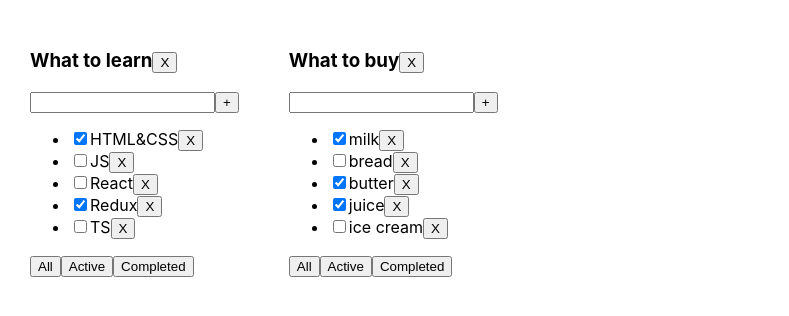
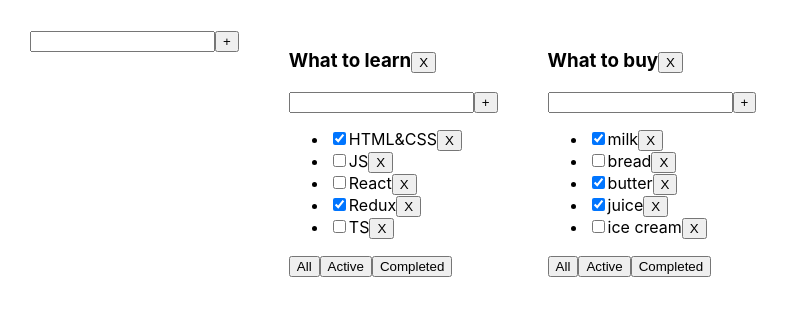
Before and after one commit to OchirovBair/todolist, a React (Create React App) app: page / in a window 1280 px wide. Shown: the top 316 px of the page, without its empty margins (0-789 px from the left). Built offline with nearby package versions, Linux system fonts and the light colour scheme.

Commit message:
feat: sprint-2 week-2

```diff
--- a/src/App.tsx
+++ b/src/App.tsx
@@ -2,6 +2,7 @@ import React, {useState} from 'react';
 import './App.css';
 import {Todolist} from "./todolist/Todolist";
 import {v1} from "uuid";
+import {AddItemForm} from "./components/AddItemForm";
 
 export type TaskType = {
     id: string
@@ -76,8 +77,16 @@ function App() {
         setTasks({...tasks})
     }
 
+    const addTodolist = (title: string) => {
+        const newTodolistId = v1()
+        const newTodolist:TodolistType = {id:newTodolistId, title, filter: 'all'}
+        setTodolists([newTodolist, ...todolists])
+        setTasks({...tasks, [newTodolistId]:[]})
+    }
+
     return (
         <div className="App">
+            <AddItemForm addItem={addTodolist}/>
             {todolists.map(td => {
                 let tasksForTodolist = tasks[td.id]
 
--- /dev/null
+++ b/src/components/AddItemForm.tsx
@@ -0,0 +1,42 @@
+import React, {ChangeEvent, KeyboardEvent, useState} from 'react';
+import {Button} from "./Button";
+
+type AddItemFormPropsType = {
+    addItem: (title: string) => void
+}
+
+export const AddItemForm = ({addItem}: AddItemFormPropsType) => {
+    const [value, setValue] = useState('')
+    const [error, setError] = useState(false)
+
+    const inputHandler = (e: ChangeEvent<HTMLInputElement>) => {
+        const newItem = e.currentTarget.value
+        setValue(newItem)
+        setError(false)
+    }
+
+    const buttonHandler = () => {
+        if (value.trim() === '') {
+            setError(true)
+        } else {
+            addItem(value)
+            setValue('')
+        }
+    }
+
+    const onKeyHandler = (e: KeyboardEvent<HTMLInputElement>) => {
+        if (e.key === 'Enter') {
+            buttonHandler()
+        }
+    }
+
+    return (
+        <div>
+            <div>
+                <input value={value} onChange={inputHandler} onKeyUp={onKeyHandler}/>
+                <Button title={'+'} callback={buttonHandler} isDisabled={error}/>
+            </div>
+            {error && <span style={{color: 'red'}}>Ошибка ввода</span>}
+        </div>
+    );
+};
--- a/src/todolist/Todolist.tsx
+++ b/src/todolist/Todolist.tsx
@@ -1,54 +1,40 @@
 import React, {ChangeEvent, KeyboardEvent, useState} from 'react';
 import {FilterType, TaskType} from "../App";
 import {Button} from "../components/Button";
+import {AddItemForm} from "../components/AddItemForm";
 
 type TodolistPropsType = {
     tasks: TaskType[]
     title: string
-    deleteTask: (taskId: string, todoId:string) => void
-    addTask: (title: string, todoId:string) => void
-    changeFilter: (filter: FilterType, todoId:string) => void
-    changeTaskStatus: (taskId: string, taskStatus: boolean, todoId:string) => void
-    filter:FilterType
+    deleteTask: (taskId: string, todoId: string) => void
+    addTask: (title: string, todoId: string) => void
+    changeFilter: (filter: FilterType, todoId: string) => void
+    changeTaskStatus: (taskId: string, taskStatus: boolean, todoId: string) => void
+    filter: FilterType
 
-    deleteTodolist:(todoId:string)=>void
+    deleteTodolist: (todoId: string) => void
     todoId: string
 }
 
-export const Todolist = ({tasks, title, addTask, deleteTask, changeFilter, changeTaskStatus, deleteTodolist, todoId, filter}: TodolistPropsType) => {
+export const Todolist = ({
+                             tasks,
+                             title,
+                             addTask,
+                             deleteTask,
+                             changeFilter,
+                             changeTaskStatus,
+                             deleteTodolist,
+                             todoId,
+                             filter
+                         }: TodolistPropsType) => {
     if (filter === 'active') {
         tasks = tasks.filter(el => !el.isDone)
     } else if (filter === 'completed') {
         tasks = tasks.filter(el => el.isDone)
     }
 
-    const [inputValue, setInputValue] = useState('')
-    const [error, setError] = useState(false)
-    const inputHandler = (e: ChangeEvent<HTMLInputElement>) => {
-        if (e.currentTarget.value.length > 10) {
-            setError(true)
-        } else {
-            setError(false)
-        }
-        setInputValue(e.currentTarget.value)
-        console.log(e)
-    }
-
-    const onKeyUpHandler = (e: KeyboardEvent<HTMLInputElement>) => {
-        if (e.key === 'Enter') {
-            addTaskHandler()
-        }
-    }
-
-    const addTaskHandler = () => {
-        const newTaskTitle = inputValue.trim()
-        if (newTaskTitle) {
-            addTask(inputValue.trim(), todoId)
-            setInputValue('')
-        } else {
-            setError(true)
-            setInputValue('')
-        }
+    const addTaskHandler = (value: string) => {
+        addTask(value, todoId)
     }
 
     const deleteTodolistHandler = () => {
@@ -85,11 +71,7 @@ export const Todolist = ({tasks, title, addTask, deleteTask, changeFilter, chang
     return (
         <div>
             <h3>{title}<Button title={'X'} callback={deleteTodolistHandler}/></h3>
-            <div>
-                <input value={inputValue} onChange={inputHandler} onKeyUp={onKeyUpHandler}/>
-                <Button title={'+'} callback={addTaskHandler} isDisabled={error}/>
-            </div>
-            {error && <span style={{color: 'red'}}>Ошибка ввода</span>}
+            <AddItemForm addItem={addTaskHandler}/>
             {taskList}
             <div>
                 <Button title={'All'} callback={() => changeTodolistFilterHandler('all')}/>
```
